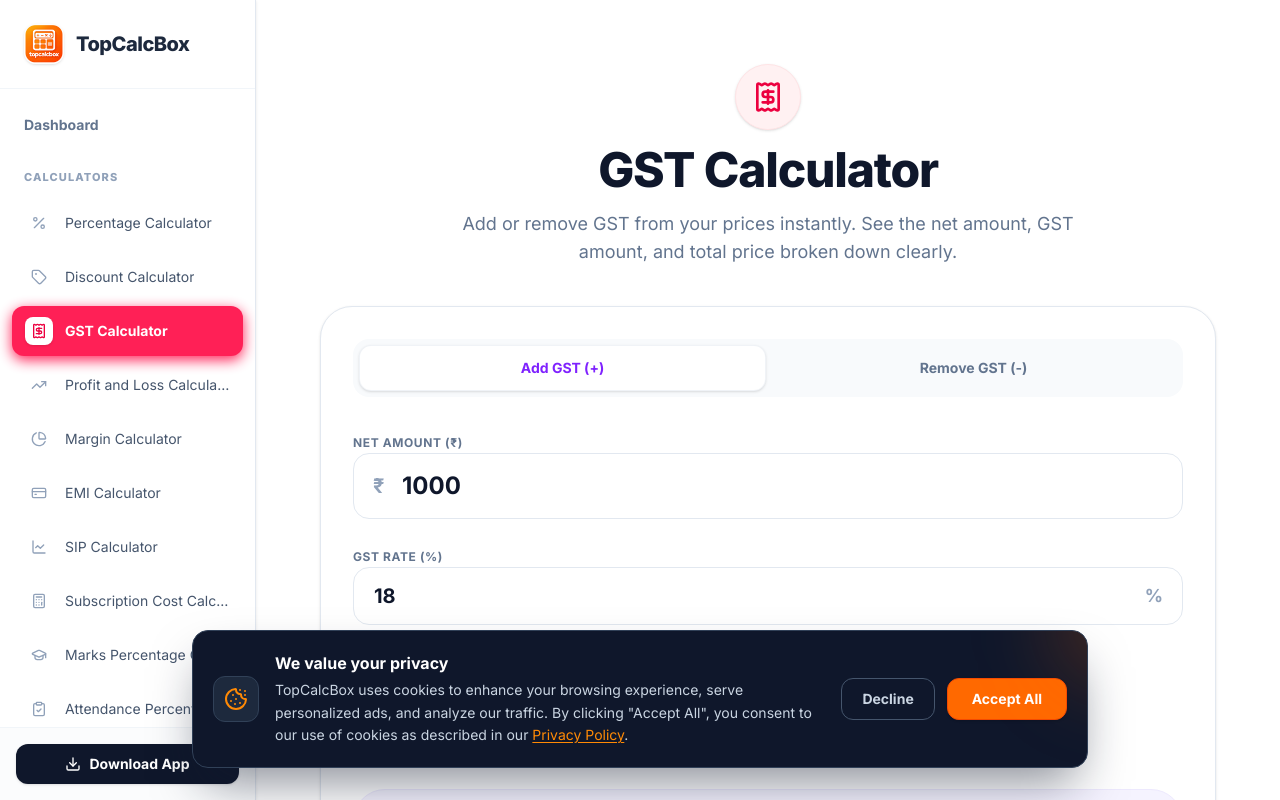
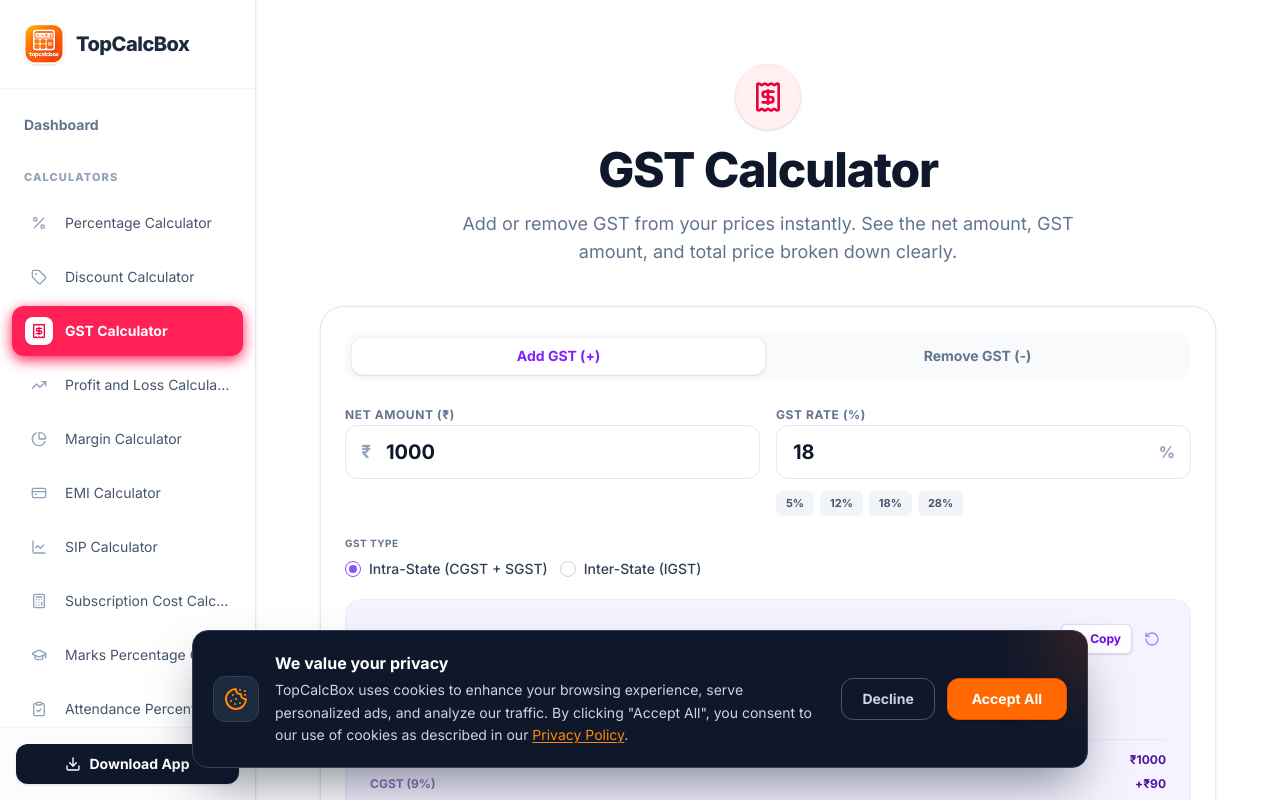
Before and after one commit to Amitrajpoot92/15tools, a Next.js app: page /gst-calculator in a window 1280 px wide. Built offline with nearby package versions, Linux system fonts and the light colour scheme.

Commit message:
Make calculators compact and improve copy to clipboard text

```diff
--- a/src/components/calculators/DiscountCalculator.tsx
+++ b/src/components/calculators/DiscountCalculator.tsx
@@ -62,18 +62,19 @@
   };
 
   return (
-    <div className="bg-white rounded-[2rem] p-4 md:p-8 shadow-sm border border-slate-200">
-      <div className="space-y-6">
+    <div className="bg-white rounded-3xl p-4 md:p-6 shadow-sm border border-slate-200">
+      <div className="space-y-5">
+        <div className="grid grid-cols-1 sm:grid-cols-2 gap-4">
           {/* Original Price */}
           <div className="space-y-2">
             <label className="text-xs font-bold text-slate-500 uppercase tracking-wider">Original Price (₹)</label>
             <div className="relative">
-            <span className="absolute left-5 top-1/2 -translate-y-1/2 text-xl text-slate-400 font-bold">₹</span>
+              <span className="absolute left-4 top-1/2 -translate-y-1/2 text-lg text-slate-400 font-bold">₹</span>
               <input
                 type="number"
                 value={originalPrice}
                 onChange={(e) => setOriginalPrice(e.target.value)}
-              className="w-full text-2xl font-bold bg-white border border-slate-200 rounded-2xl pl-12 pr-5 py-4 focus:outline-none focus:border-indigo-500 focus:ring-4 focus:ring-indigo-500/10 transition-all"
+                className="w-full text-xl font-bold bg-white border border-slate-200 rounded-xl pl-10 pr-4 py-3 focus:outline-none focus:border-indigo-500 focus:ring-2 focus:ring-indigo-500/10 transition-all"
               />
             </div>
           </div>
@@ -85,13 +86,13 @@
               <div className="flex items-center bg-slate-50 p-1 rounded-lg border border-slate-200">
                 <button
                   onClick={() => setDiscountType("percent")}
-                className={`px-3 py-1 text-xs font-bold rounded-md transition-all ${discountType === "percent" ? "bg-white text-indigo-600 shadow-sm border border-slate-200/50" : "text-slate-500 hover:text-slate-700"}`}
+                  className={`px-2.5 py-0.5 text-[10px] sm:text-xs font-bold rounded-md transition-all ${discountType === "percent" ? "bg-white text-indigo-600 shadow-sm border border-slate-200/50" : "text-slate-500 hover:text-slate-700"}`}
                 >
                   % Off
                 </button>
                 <button
                   onClick={() => setDiscountType("flat")}
-                className={`px-3 py-1 text-xs font-bold rounded-md transition-all ${discountType === "flat" ? "bg-white text-indigo-600 shadow-sm border border-slate-200/50" : "text-slate-500 hover:text-slate-700"}`}
+                  className={`px-2.5 py-0.5 text-[10px] sm:text-xs font-bold rounded-md transition-all ${discountType === "flat" ? "bg-white text-indigo-600 shadow-sm border border-slate-200/50" : "text-slate-500 hover:text-slate-700"}`}
                 >
                   Flat ₹
                 </button>
@@ -99,14 +100,14 @@
             </div>
 
             <div className="relative">
-            {discountType === "flat" && <span className="absolute left-5 top-1/2 -translate-y-1/2 text-xl text-slate-400 font-bold">₹</span>}
+              {discountType === "flat" && <span className="absolute left-4 top-1/2 -translate-y-1/2 text-lg text-slate-400 font-bold">₹</span>}
               <input
                 type="number"
                 value={discount}
                 onChange={(e) => setDiscount(e.target.value)}
-              className={`w-full text-2xl font-bold bg-white border border-slate-200 rounded-2xl py-4 focus:outline-none focus:border-indigo-500 focus:ring-4 focus:ring-indigo-500/10 transition-all ${discountType === "percent" ? "pl-5 pr-12" : "pl-12 pr-5"}`}
+                className={`w-full text-xl font-bold bg-white border border-slate-200 rounded-xl py-3 focus:outline-none focus:border-indigo-500 focus:ring-2 focus:ring-indigo-500/10 transition-all ${discountType === "percent" ? "pl-4 pr-10" : "pl-10 pr-4"}`}
               />
-            {discountType === "percent" && <span className="absolute right-5 top-1/2 -translate-y-1/2 text-xl text-slate-400 font-bold">%</span>}
+              {discountType === "percent" && <span className="absolute right-4 top-1/2 -translate-y-1/2 text-lg text-slate-400 font-bold">%</span>}
             </div>
 
             <AnimatePresence>
@@ -115,10 +116,10 @@
                   initial={{ opacity: 0, height: 0 }}
                   animate={{ opacity: 1, height: 'auto' }}
                   exit={{ opacity: 0, height: 0 }}
-                className="flex flex-wrap gap-2 pt-2"
+                  className="flex flex-wrap gap-1.5 pt-1"
                 >
                   {[10, 15, 20, 30, 50, 70].map(v => (
-                  <button key={v} onClick={() => setDiscount(v.toString())} className="px-3.5 py-1.5 bg-slate-100 hover:bg-slate-200 text-slate-600 text-sm font-bold rounded-lg transition-colors">
+                    <button key={v} onClick={() => setDiscount(v.toString())} className="px-2.5 py-1 bg-slate-100 hover:bg-slate-200 text-slate-600 text-[11px] font-bold rounded-md transition-colors">
                       {v}%
                     </button>
                   ))}
@@ -126,63 +127,64 @@
               )}
             </AnimatePresence>
           </div>
+        </div>
 
         {/* Additional Coupon Discount */}
         <div className="space-y-2">
           <label className="text-xs font-bold text-slate-500 uppercase tracking-wider">
             Additional Coupon Discount (%) <span className="text-slate-400 font-medium normal-case">(Optional)</span>
           </label>
-          <div className="relative">
+          <div className="relative w-full sm:w-1/2 pr-0 sm:pr-2">
             <input
               type="number"
               value={coupon}
               onChange={(e) => setCoupon(e.target.value)}
-              className="w-full text-xl font-bold bg-white border border-slate-200 rounded-2xl px-5 py-3.5 focus:outline-none focus:border-indigo-500 focus:ring-4 focus:ring-indigo-500/10 transition-all pr-12"
+              className="w-full text-lg font-bold bg-white border border-slate-200 rounded-xl px-4 py-2.5 focus:outline-none focus:border-indigo-500 focus:ring-2 focus:ring-indigo-500/10 transition-all pr-10"
             />
-            <span className="absolute right-5 top-1/2 -translate-y-1/2 text-lg text-slate-400 font-bold">%</span>
+            <span className="absolute right-4 sm:right-6 top-1/2 -translate-y-1/2 text-base text-slate-400 font-bold">%</span>
           </div>
         </div>
 
         {/* Result Box */}
-        <div className="bg-[#f0fdf4] border border-emerald-100 rounded-[2rem] p-6 md:p-8 mt-8 relative overflow-hidden">
-          <div className="flex items-center justify-between mb-4">
-            <span className="flex items-center gap-1.5 text-sm font-bold text-emerald-900/60">
-              <Tag className="w-4 h-4" />
+        <div className="bg-[#f0fdf4] border border-emerald-100 rounded-2xl p-5 md:p-6 mt-5 relative overflow-hidden">
+          <div className="flex items-center justify-between mb-3">
+            <span className="flex items-center gap-1.5 text-xs font-bold text-emerald-900/60">
+              <Tag className="w-3.5 h-3.5" />
               Final Payable Price
             </span>
-            <div className="flex items-center gap-2">
-              <button onClick={() => copyToClipboard(`₹${res.finalPrice}`)} className="flex items-center gap-1.5 px-3 py-1.5 bg-white border border-emerald-200 rounded-lg text-sm font-bold text-emerald-700 hover:bg-emerald-50 transition-colors shadow-sm">
-                {copied ? <Check className="w-4 h-4 text-emerald-500" /> : <Copy className="w-4 h-4" />}
+            <div className="flex items-center gap-1.5">
+              <button onClick={() => copyToClipboard(`Original Price: ₹${res.price} | Discount: ₹${res.totalSaved} | Final Payable Price: ₹${res.finalPrice}`)} className="flex items-center gap-1 px-2.5 py-1.5 bg-white border border-emerald-200 rounded-md text-xs font-bold text-emerald-700 hover:bg-emerald-50 transition-colors shadow-sm">
+                {copied ? <Check className="w-3.5 h-3.5 text-emerald-500" /> : <Copy className="w-3.5 h-3.5" />}
                 {copied ? "Copied" : "Copy"}
               </button>
               <button onClick={reset} className="p-1.5 text-emerald-400 hover:text-emerald-600 transition-colors">
-                <RotateCcw className="w-5 h-5" />
+                <RotateCcw className="w-4 h-4" />
               </button>
             </div>
           </div>
 
-          <div className="flex flex-wrap items-center gap-4 mb-8">
+          <div className="flex flex-wrap items-center gap-3 mb-5">
             <div className="flex items-baseline">
-              <span className="text-3xl font-bold text-emerald-950 mr-1">₹</span>
-              <span className="text-5xl md:text-6xl font-extrabold tracking-tight text-emerald-950">
+              <span className="text-2xl font-bold text-emerald-950 mr-1">₹</span>
+              <span className="text-4xl md:text-5xl font-extrabold tracking-tight text-emerald-950">
                 {res.finalPrice}
               </span>
             </div>
             {parseFloat(res.savePercent) > 0 && (
-              <div className="px-3 py-1 bg-emerald-100 text-emerald-700 rounded-full font-bold text-sm">
+              <div className="px-2.5 py-1 bg-emerald-100 text-emerald-700 rounded-md font-bold text-xs">
                 Save {res.savePercent}%
               </div>
             )}
           </div>
 
-          <div className="grid grid-cols-2 gap-4 pt-4 border-t border-emerald-200/50">
+          <div className="grid grid-cols-2 gap-4 pt-3 border-t border-emerald-200/50">
             <div>
-              <p className="text-xs font-bold text-emerald-900/50 mb-1">Original</p>
-              <p className="text-base font-bold text-emerald-900">₹{res.price}</p>
+              <p className="text-[10px] font-bold text-emerald-900/50 mb-0.5 uppercase tracking-wider">Original</p>
+              <p className="text-sm font-bold text-emerald-900">₹{res.price}</p>
             </div>
             <div>
-              <p className="text-xs font-bold text-emerald-700 mb-1">You Save</p>
-              <p className="text-base font-bold text-emerald-700">-₹{res.totalSaved}</p>
+              <p className="text-[10px] font-bold text-emerald-700 mb-0.5 uppercase tracking-wider">You Save</p>
+              <p className="text-sm font-bold text-emerald-700">-₹{res.totalSaved}</p>
             </div>
           </div>
         </div>
--- a/src/components/calculators/GSTCalculator.tsx
+++ b/src/components/calculators/GSTCalculator.tsx
@@ -62,36 +62,37 @@
   };
 
   return (
-    <div className="bg-white rounded-[2rem] p-4 md:p-8 shadow-sm border border-slate-200">
+    <div className="bg-white rounded-3xl p-4 md:p-6 shadow-sm border border-slate-200">
       {/* Tabs */}
-      <div className="bg-slate-50 p-1.5 rounded-2xl grid grid-cols-2 gap-1 mb-8">
+      <div className="bg-slate-50 p-1.5 rounded-2xl grid grid-cols-2 gap-1 mb-5">
         <button
           onClick={() => setMode("add")}
-          className={`py-3 px-3 rounded-xl text-sm font-bold transition-all ${mode === "add" ? "bg-white text-violet-600 shadow-sm border border-slate-200/50" : "text-slate-500 hover:text-slate-700"}`}
+          className={`py-2 px-2 rounded-xl text-xs sm:text-sm font-bold transition-all ${mode === "add" ? "bg-white text-violet-600 shadow-sm border border-slate-200/50" : "text-slate-500 hover:text-slate-700"}`}
         >
           Add GST (+)
         </button>
         <button
           onClick={() => setMode("remove")}
-          className={`py-3 px-3 rounded-xl text-sm font-bold transition-all ${mode === "remove" ? "bg-white text-violet-600 shadow-sm border border-slate-200/50" : "text-slate-500 hover:text-slate-700"}`}
+          className={`py-2 px-2 rounded-xl text-xs sm:text-sm font-bold transition-all ${mode === "remove" ? "bg-white text-violet-600 shadow-sm border border-slate-200/50" : "text-slate-500 hover:text-slate-700"}`}
         >
           Remove GST (-)
         </button>
       </div>
 
-      <div className="space-y-6">
+      <div className="space-y-5">
+        <div className="grid grid-cols-1 sm:grid-cols-2 gap-4">
           {/* Amount */}
           <div className="space-y-2">
             <label className="text-xs font-bold text-slate-500 uppercase tracking-wider">
               {mode === "add" ? "Net Amount (₹)" : "Total Amount (₹)"}
             </label>
             <div className="relative">
-            <span className="absolute left-5 top-1/2 -translate-y-1/2 text-xl text-slate-400 font-bold">₹</span>
+              <span className="absolute left-4 top-1/2 -translate-y-1/2 text-lg text-slate-400 font-bold">₹</span>
               <input
                 type="number"
                 value={amount}
                 onChange={(e) => setAmount(e.target.value)}
-              className="w-full text-2xl font-bold bg-white border border-slate-200 rounded-2xl pl-12 pr-5 py-4 focus:outline-none focus:border-violet-500 focus:ring-4 focus:ring-violet-500/10 transition-all"
+                className="w-full text-xl font-bold bg-white border border-slate-200 rounded-xl pl-10 pr-4 py-3 focus:outline-none focus:border-violet-500 focus:ring-2 focus:ring-violet-500/10 transition-all"
               />
             </div>
           </div>
@@ -104,88 +105,89 @@
                 type="number"
                 value={rate}
                 onChange={(e) => setRate(e.target.value)}
-              className="w-full text-xl font-bold bg-white border border-slate-200 rounded-2xl px-5 py-3.5 focus:outline-none focus:border-violet-500 focus:ring-4 focus:ring-violet-500/10 transition-all pr-12"
+                className="w-full text-xl font-bold bg-white border border-slate-200 rounded-xl px-4 py-3 focus:outline-none focus:border-violet-500 focus:ring-2 focus:ring-violet-500/10 transition-all pr-10"
               />
-            <span className="absolute right-5 top-1/2 -translate-y-1/2 text-lg text-slate-400 font-bold">%</span>
+              <span className="absolute right-4 top-1/2 -translate-y-1/2 text-base text-slate-400 font-bold">%</span>
             </div>
-          <div className="flex flex-wrap gap-2 pt-2">
+            <div className="flex flex-wrap gap-1.5 pt-1">
               {[5, 12, 18, 28].map(v => (
-              <button key={v} onClick={() => setRate(v.toString())} className="px-4 py-1.5 bg-slate-100 hover:bg-slate-200 text-slate-600 text-sm font-bold rounded-lg transition-colors">
+                <button key={v} onClick={() => setRate(v.toString())} className="px-2.5 py-1 bg-slate-100 hover:bg-slate-200 text-slate-600 text-[11px] font-bold rounded-md transition-colors">
                   {v}%
                 </button>
               ))}
             </div>
           </div>
+        </div>
 
         {/* State Type Radio */}
-        <div className="pt-2">
-          <label className="text-xs font-bold text-slate-500 uppercase tracking-wider block mb-3">GST Type</label>
-          <div className="flex flex-col sm:flex-row gap-4">
-            <label className="flex items-center gap-3 cursor-pointer group">
-              <div className={`w-5 h-5 rounded-full border-2 flex items-center justify-center transition-colors ${stateType === "intra" ? "border-violet-500" : "border-slate-300 group-hover:border-slate-400"}`}>
-                {stateType === "intra" && <div className="w-2.5 h-2.5 bg-violet-500 rounded-full" />}
+        <div>
+          <label className="text-[10px] font-bold text-slate-500 uppercase tracking-wider block mb-2">GST Type</label>
+          <div className="flex flex-col sm:flex-row gap-3">
+            <label className="flex items-center gap-2 cursor-pointer group">
+              <div className={`w-4 h-4 rounded-full border-[1.5px] flex items-center justify-center transition-colors ${stateType === "intra" ? "border-violet-500" : "border-slate-300 group-hover:border-slate-400"}`}>
+                {stateType === "intra" && <div className="w-2 h-2 bg-violet-500 rounded-full" />}
               </div>
-              <span className="text-slate-700 font-medium">Intra-State (CGST + SGST)</span>
+              <span className="text-slate-700 text-sm font-medium">Intra-State (CGST + SGST)</span>
             </label>
-            <label className="flex items-center gap-3 cursor-pointer group">
-              <div className={`w-5 h-5 rounded-full border-2 flex items-center justify-center transition-colors ${stateType === "inter" ? "border-violet-500" : "border-slate-300 group-hover:border-slate-400"}`}>
-                {stateType === "inter" && <div className="w-2.5 h-2.5 bg-violet-500 rounded-full" />}
+            <label className="flex items-center gap-2 cursor-pointer group">
+              <div className={`w-4 h-4 rounded-full border-[1.5px] flex items-center justify-center transition-colors ${stateType === "inter" ? "border-violet-500" : "border-slate-300 group-hover:border-slate-400"}`}>
+                {stateType === "inter" && <div className="w-2 h-2 bg-violet-500 rounded-full" />}
               </div>
-              <span className="text-slate-700 font-medium">Inter-State (IGST)</span>
+              <span className="text-slate-700 text-sm font-medium">Inter-State (IGST)</span>
             </label>
           </div>
         </div>
 
         {/* Result Box */}
-        <div className="bg-[#f5f3ff] border border-violet-100 rounded-[2rem] p-6 md:p-8 mt-8 relative overflow-hidden">
-          <div className="flex items-center justify-between mb-6">
-            <span className="flex items-center gap-1.5 text-sm font-bold text-violet-900/60">
-              <Receipt className="w-4 h-4" />
+        <div className="bg-[#f5f3ff] border border-violet-100 rounded-2xl p-5 md:p-6 mt-5 relative overflow-hidden">
+          <div className="flex items-center justify-between mb-4">
+            <span className="flex items-center gap-1.5 text-xs font-bold text-violet-900/60">
+              <Receipt className="w-3.5 h-3.5" />
               {mode === "add" ? "Total Price (Incl. GST)" : "Net Price (Excl. GST)"}
             </span>
-            <div className="flex items-center gap-2">
-              <button onClick={() => copyToClipboard(`₹${mode === "add" ? res.total : res.net}`)} className="flex items-center gap-1.5 px-3 py-1.5 bg-white border border-violet-200 rounded-lg text-sm font-bold text-violet-700 hover:bg-violet-50 transition-colors shadow-sm">
-                {copied ? <Check className="w-4 h-4 text-emerald-500" /> : <Copy className="w-4 h-4" />}
+            <div className="flex items-center gap-1.5">
+              <button onClick={() => copyToClipboard(mode === "add" ? `Net Amount: ₹${res.net} | GST: ₹${res.gst} | Total Price: ₹${res.total}` : `Total Amount: ₹${res.total} | GST: ₹${res.gst} | Net Price: ₹${res.net}`)} className="flex items-center gap-1 px-2.5 py-1.5 bg-white border border-violet-200 rounded-md text-xs font-bold text-violet-700 hover:bg-violet-50 transition-colors shadow-sm">
+                {copied ? <Check className="w-3.5 h-3.5 text-emerald-500" /> : <Copy className="w-3.5 h-3.5" />}
                 {copied ? "Copied" : "Copy"}
               </button>
               <button onClick={reset} className="p-1.5 text-violet-400 hover:text-violet-600 transition-colors">
-                <RotateCcw className="w-5 h-5" />
+                <RotateCcw className="w-4 h-4" />
               </button>
             </div>
           </div>
 
-          <div className="flex items-baseline mb-8">
-            <span className="text-3xl font-bold text-violet-950 mr-1">₹</span>
-            <span className="text-5xl md:text-6xl font-extrabold tracking-tight text-violet-950">
+          <div className="flex items-baseline mb-5">
+            <span className="text-2xl font-bold text-violet-950 mr-1">₹</span>
+            <span className="text-4xl md:text-5xl font-extrabold tracking-tight text-violet-950">
               {mode === "add" ? res.total : res.net}
             </span>
           </div>
 
-          <div className="space-y-3 pt-4 border-t border-violet-200/50">
-            <div className="flex justify-between items-center text-sm">
+          <div className="space-y-2 pt-3 border-t border-violet-200/50">
+            <div className="flex justify-between items-center text-xs">
               <span className="font-bold text-violet-900/60">Net Amount</span>
               <span className="font-bold text-violet-900">₹{res.net}</span>
             </div>
 
             {stateType === "intra" ? (
               <>
-                <div className="flex justify-between items-center text-sm">
+                <div className="flex justify-between items-center text-xs">
                   <span className="font-bold text-violet-900/60">CGST ({(parseFloat(rate)/2) || 0}%)</span>
                   <span className="font-bold text-violet-900">+₹{res.cgst}</span>
                 </div>
-                <div className="flex justify-between items-center text-sm">
+                <div className="flex justify-between items-center text-xs">
                   <span className="font-bold text-violet-900/60">SGST ({(parseFloat(rate)/2) || 0}%)</span>
                   <span className="font-bold text-violet-900">+₹{res.sgst}</span>
                 </div>
               </>
             ) : (
-              <div className="flex justify-between items-center text-sm">
+              <div className="flex justify-between items-center text-xs">
                 <span className="font-bold text-violet-900/60">IGST ({rate || 0}%)</span>
                 <span className="font-bold text-violet-900">+₹{res.igst}</span>
               </div>
             )}
 
-            <div className="flex justify-between items-center text-sm pt-2 border-t border-violet-200/50">
+            <div className="flex justify-between items-center text-xs pt-2 border-t border-violet-200/50">
               <span className="font-bold text-violet-900/80">Total Amount</span>
               <span className="font-bold text-violet-900">₹{res.total}</span>
             </div>
```
Also changed, not shown: src/components/calculators/PercentageCalculator.tsx (+29 -29 lines). Lines whose indentation alone changed are shown as unchanged.
